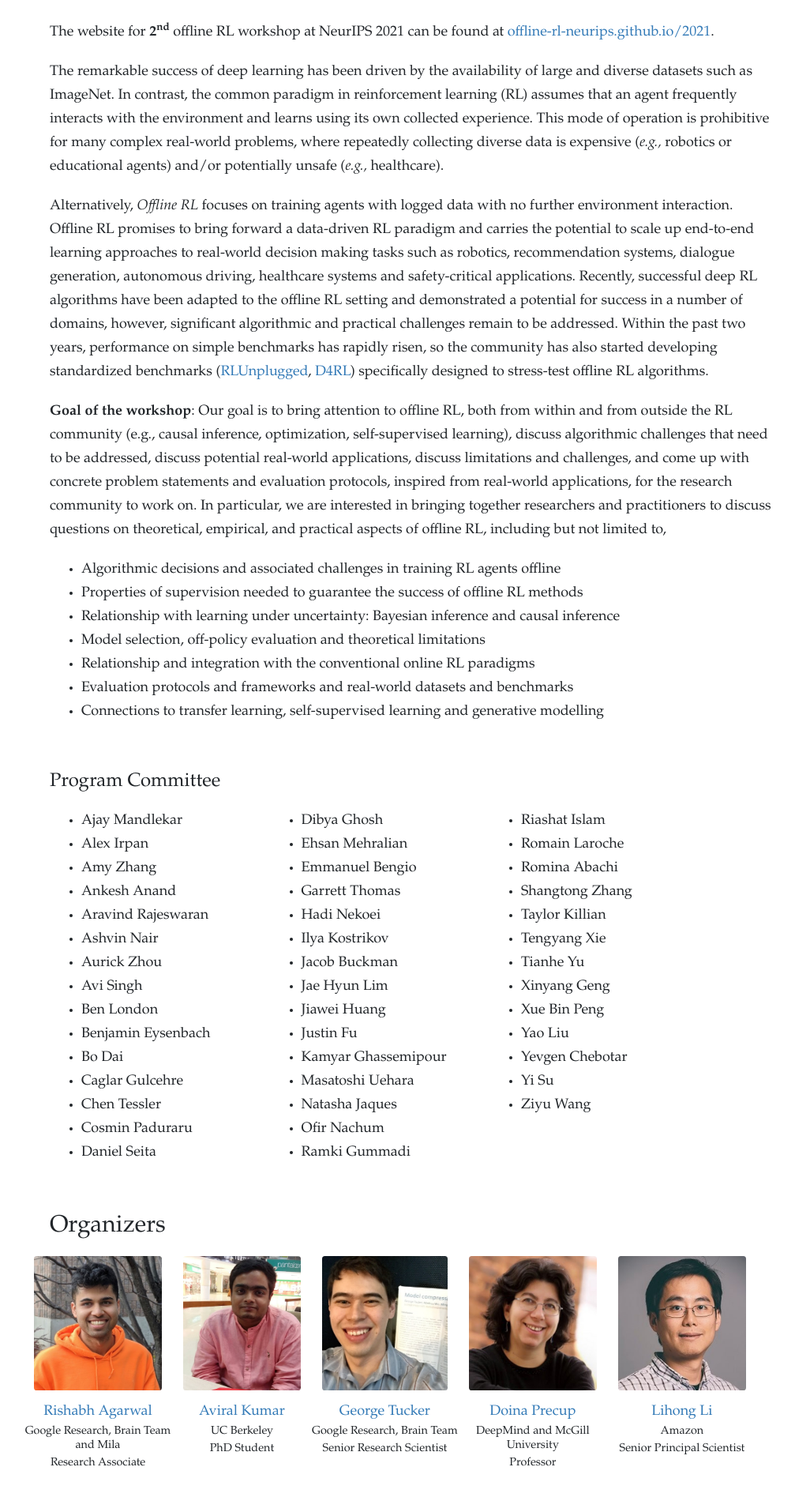
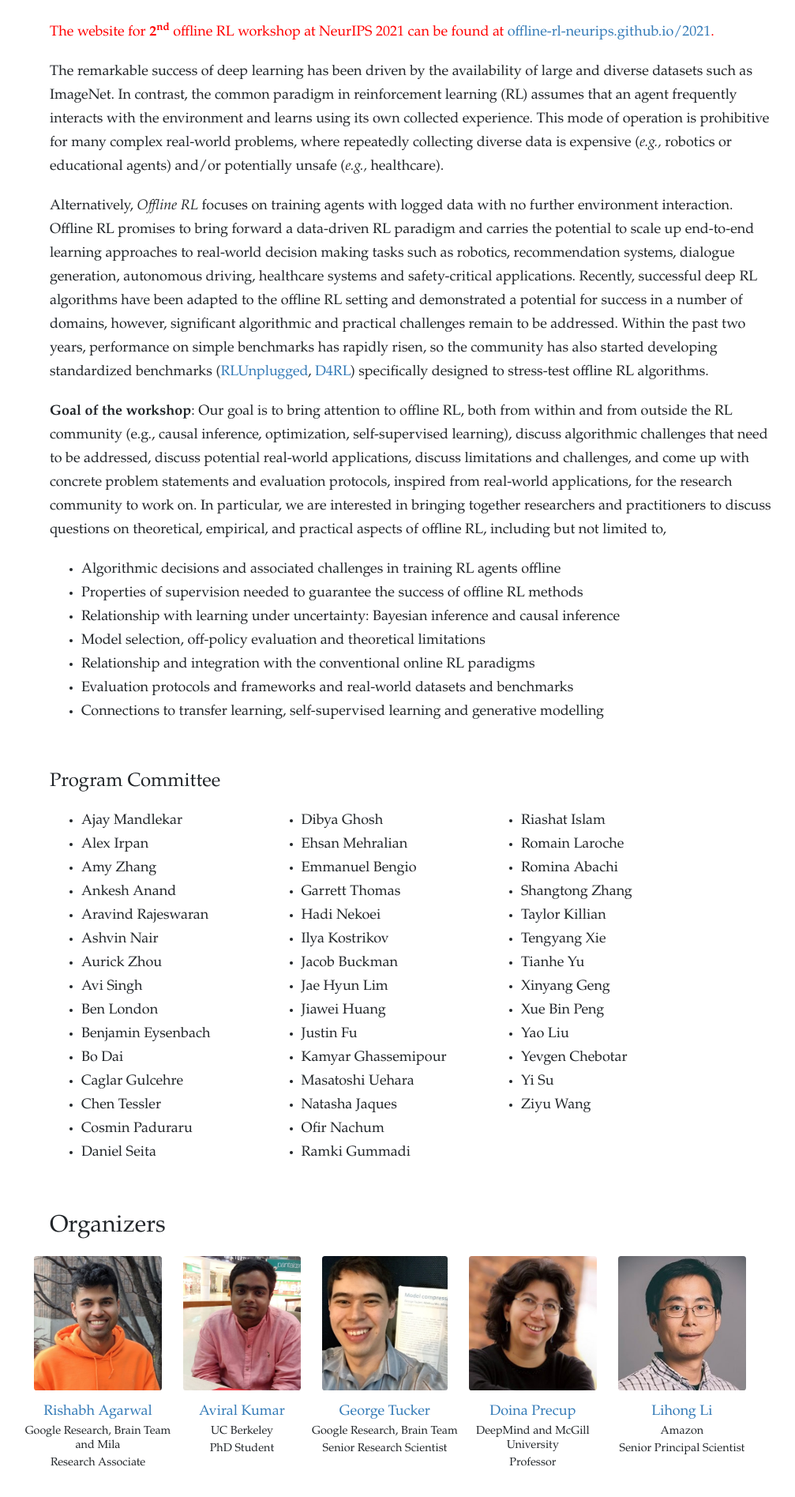
Before and after one commit to offline-rl-neurips/offline-rl-neurips.github.io, a Jekyll site: the page built from index.html, in a window 1280 px wide. Shown: the part 806-2701 px from the top of the page at 79% size, without its empty margins (120-1127 px from the left). Built offline with Jekyll 4.4.1, drawn with Linux system fonts in a browser that asks for light colours; nearby versions of some CDN libraries.

Commit message:
Update index.html

```diff
--- a/index.html
+++ b/index.html
@@ -9,7 +9,7 @@
 
 <div class="row">
 
-<p> The website for <b>2<sup>nd</sup></b> offline RL workshop at NeurIPS 2021 can be found at <a href=https://offline-rl-neurips.github.io/2021> offline-rl-neurips.github.io/2021</a>.<p>
+<p style="color:red;"> The website for <b>2<sup>nd</sup></b> offline RL workshop at NeurIPS 2021 can be found at <a href=https://offline-rl-neurips.github.io/2021> offline-rl-neurips.github.io/2021</a>.<p>
 
 <p>The remarkable success of deep learning has been driven by the availability of large and diverse datasets such as ImageNet. In contrast, the common paradigm in reinforcement learning (RL) assumes that an agent frequently interacts with the environment and learns using its own collected experience. This mode of operation is prohibitive for many complex real-world problems, where repeatedly collecting diverse data is expensive (<span><em>e.g.,</em></span> robotics or educational agents) and/or potentially unsafe (<span><em>e.g.,</em></span> healthcare).</p>
 <p>Alternatively, <em>Offline RL</em> focuses on training agents with logged data with no further environment interaction. Offline RL promises to bring forward a data-driven RL paradigm and carries the potential to scale up end-to-end learning approaches to real-world decision making tasks such as robotics, recommendation systems, dialogue generation, autonomous driving, healthcare systems and safety-critical applications. Recently, successful deep RL algorithms have been adapted to the offline RL setting and demonstrated a potential for success in a number of domains, however, significant algorithmic and practical challenges remain to be addressed. Within the past two years, performance on simple benchmarks has rapidly risen, so the community has also started developing standardized benchmarks (<a href="https://deepmind.com/research/open-source/RL-Unplugged-An-Offline-RL-Benchmark-Suite">RLUnplugged</a>, <a href="https://sites.google.com/view/d4rl/home">D4RL</a>) specifically designed to stress-test offline RL algorithms.
```
